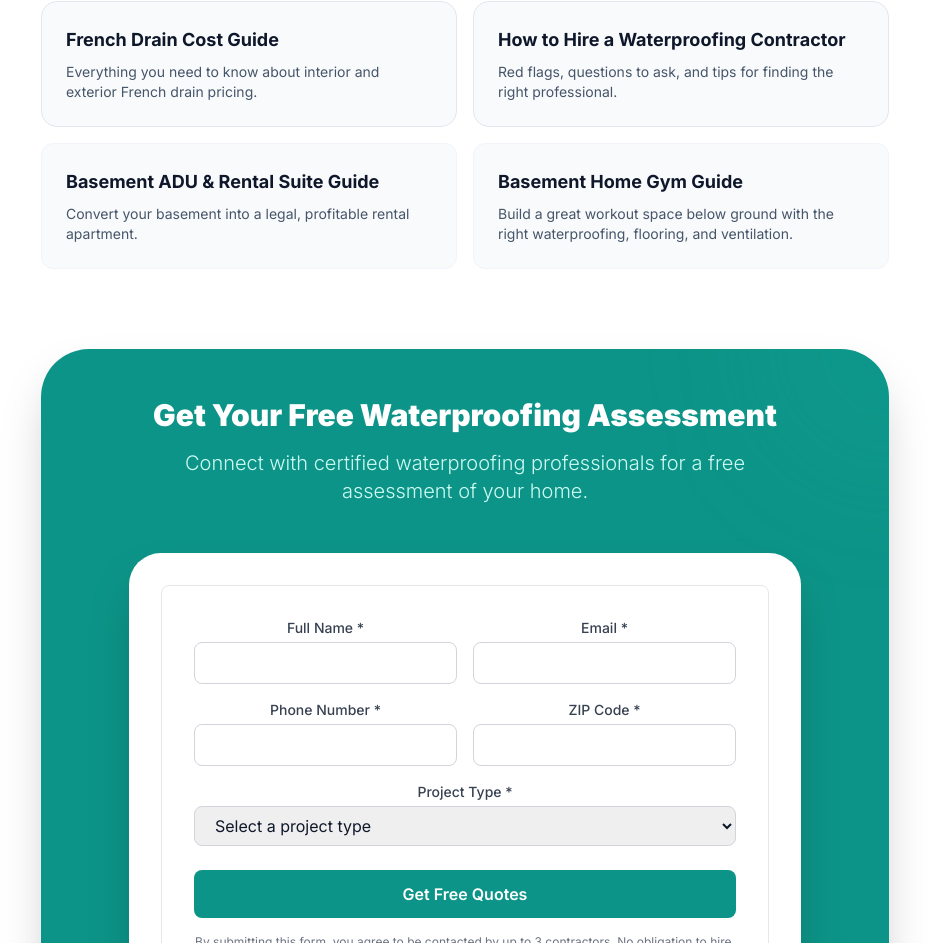
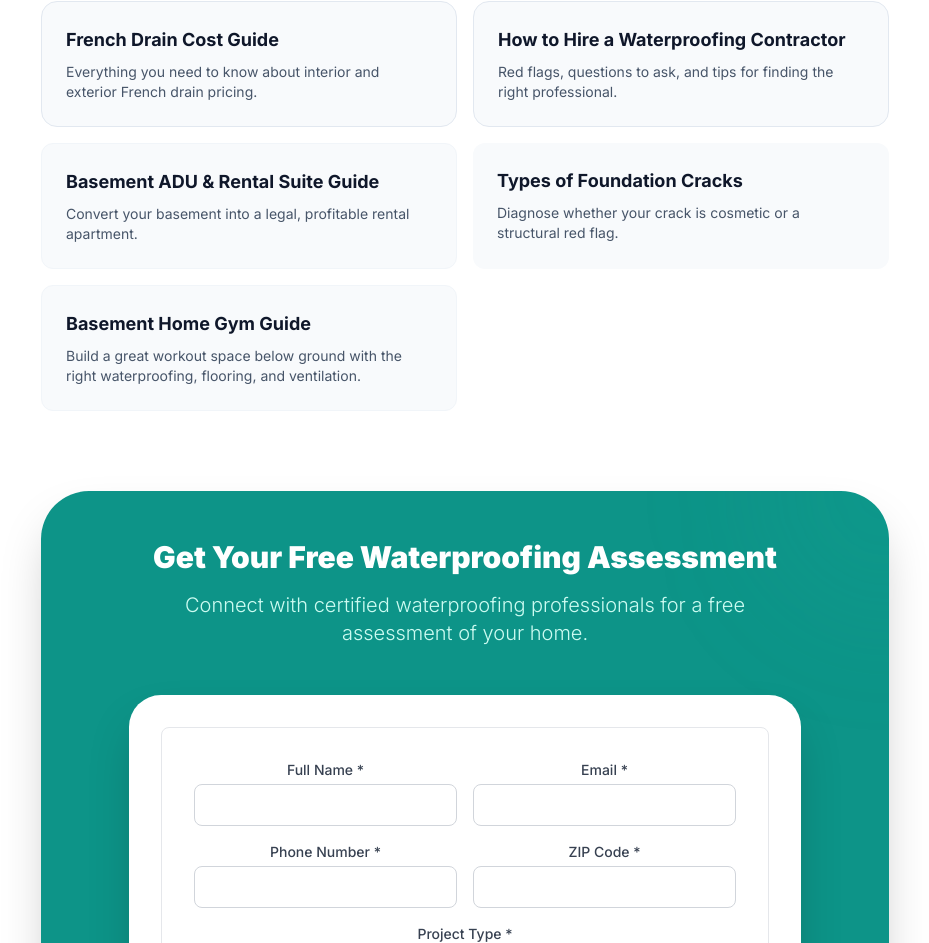
Before and after one commit to thebasementguide2026/basement-guide, a Next.js app: page /articles/complete-basement-waterproofing-guide in a window 1280 px wide. Shown: the part 6144-7087 px from the top of the page, without its empty margins (175-1104 px from the left). Built offline with nearby package versions, Linux system fonts and the light colour scheme.

Commit message:
Add types-of-foundation-cracks to waterproofing guide related links

```diff
--- a/app/articles/complete-basement-waterproofing-guide/page.tsx
+++ b/app/articles/complete-basement-waterproofing-guide/page.tsx
@@ -412,6 +412,10 @@ export default function CompleteBasementWaterproofingGuide() {
                 <h4 className='text-lg font-bold text-slate-900 mb-2'>Basement ADU & Rental Suite Guide</h4>
                 <p className='text-slate-600 text-sm'>Convert your basement into a legal, profitable rental apartment.</p>
               </Link>
+                          <Link href='/articles/types-of-foundation-cracks' className='block bg-slate-50 rounded-xl p-6 hover:bg-slate-100 transition-colors'>
+                <h4 className='text-lg font-bold text-slate-900 mb-2'>Types of Foundation Cracks</h4>
+                <p className='text-slate-600 text-sm'>Diagnose whether your crack is cosmetic or a structural red flag.</p>
+              </Link>
               <Link href='/articles/basement-home-gym' className='block bg-slate-50 rounded-xl p-6 border border-slate-100 hover:border-teal-300 hover:shadow-lg transition-all'>
                 <h4 className='text-lg font-bold text-slate-900 mb-2'>Basement Home Gym Guide</h4>
                 <p className='text-slate-600 text-sm'>Build a great workout space below ground with the right waterproofing, flooring, and ventilation.</p>
```
